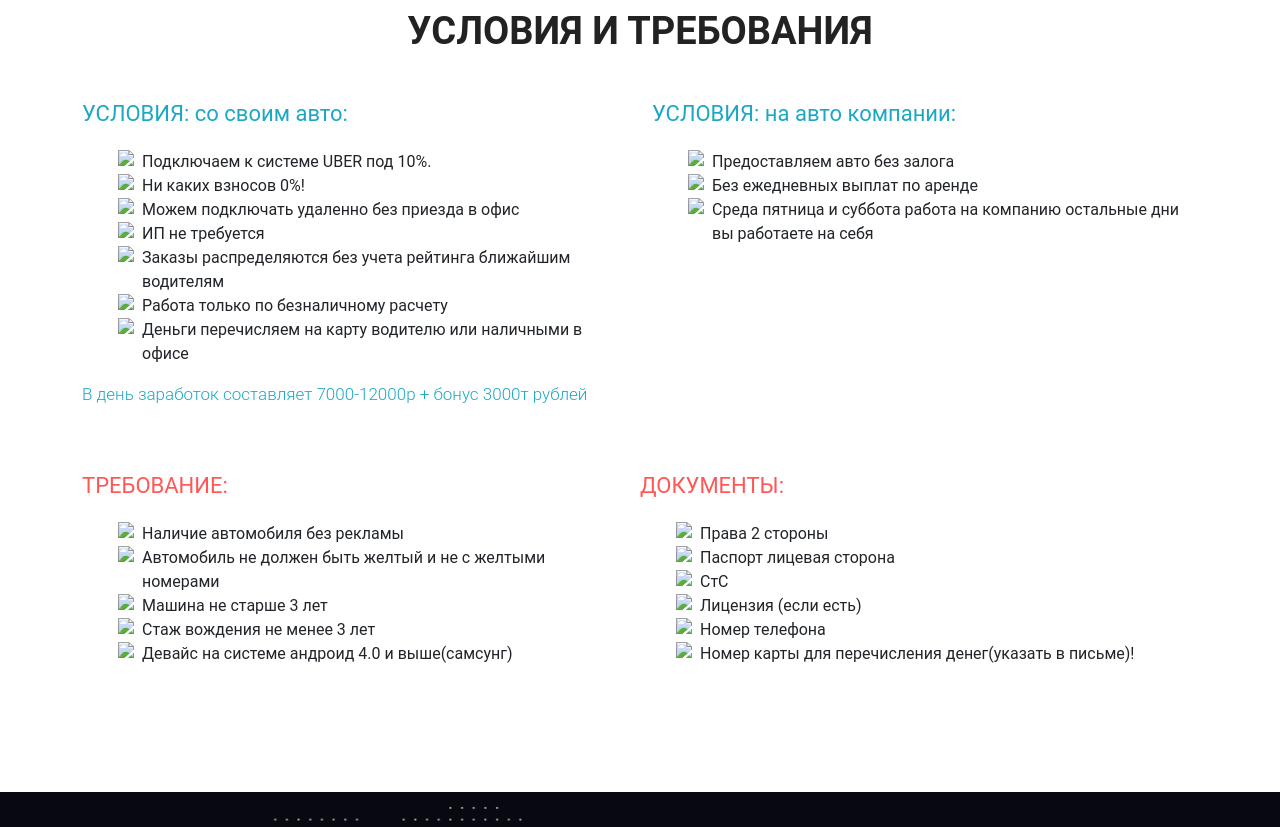
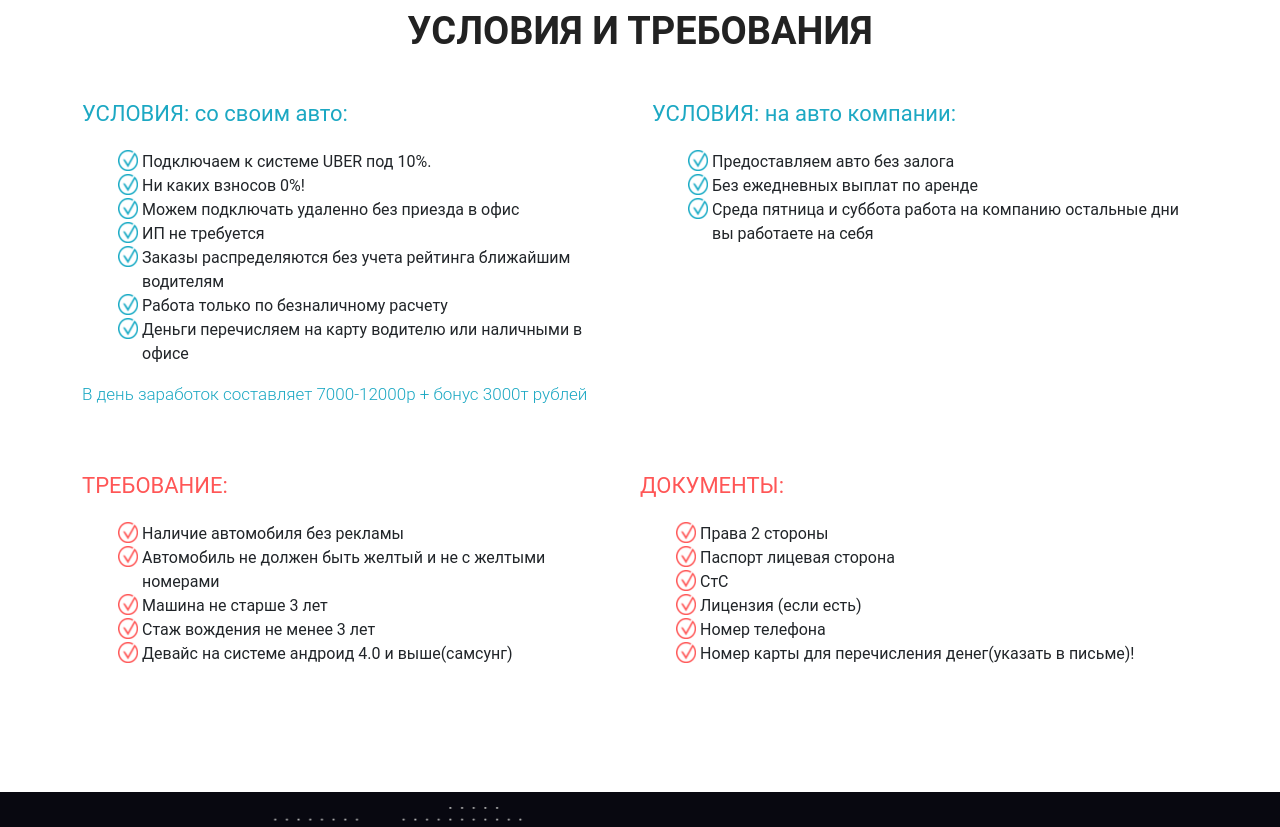
Before and after one commit to leonov-a-a/leonov-a-a.github.io, a plain HTML site: page index.html in a window 1280 px wide. Shown: the part 3753-4580 px from the top of the page. Drawn offline with Linux system fonts and the light colour scheme; files whose address does not match are found by name.

Commit message:
Update index.html

```diff
--- a/index.html
+++ b/index.html
@@ -232,7 +232,7 @@
             <div class="label_white">Возможности</div>
             <div class="title_white">Выбор - отличная штука!</div>
             <div class="subtitle_white">Закажите автомобиль, который подходит вам по стилю и бюджету</div>
-            <img src="../src/img/Auto.png" alt="auto">
+            <img src="src/img/Auto.png" alt="auto">
             <div class="auto_descr">Машины на каждый день. <br>Лучше, быстрее и дешевле, чем такси</div>
         </div>
     </section>
@@ -244,45 +244,45 @@
                 <div class="col-12 col-md-6">
                     <div class="conditions_subtitle">УСЛОВИЯ: со своим авто:</div>
                     <ul>
-                        <li><img src="../src/icons/tick.png" alt="tick">Подключаем к системе UBER  под 10%.</li>
-                        <li><img src="../src/icons/tick.png" alt="tick">Ни каких взносов  0%!</li>
-                        <li><img src="../src/icons/tick.png" alt="tick">Можем подключать удаленно без приезда в офис</li>
-                        <li><img src="../src/icons/tick.png" alt="tick">ИП не требуется</li>
-                        <li><img src="../src/icons/tick.png" alt="tick">Заказы распределяются без учета рейтинга ближайшим водителям</li>
-                        <li><img src="../src/icons/tick.png" alt="tick">Работа только по безналичному расчету</li>
-                        <li><img src="../src/icons/tick.png" alt="tick">Деньги перечисляем на карту водителю или наличными в офисе</li>
+                        <li><img src="icons/tick.png" alt="tick">Подключаем к системе UBER  под 10%.</li>
+                        <li><img src="icons/tick.png" alt="tick">Ни каких взносов  0%!</li>
+                        <li><img src="icons/tick.png" alt="tick">Можем подключать удаленно без приезда в офис</li>
+                        <li><img src="icons/tick.png" alt="tick">ИП не требуется</li>
+                        <li><img src="icons/tick.png" alt="tick">Заказы распределяются без учета рейтинга ближайшим водителям</li>
+                        <li><img src="icons/tick.png" alt="tick">Работа только по безналичному расчету</li>
+                        <li><img src="icons/tick.png" alt="tick">Деньги перечисляем на карту водителю или наличными в офисе</li>
                     </ul>
                     <div class="conditions_descr">В день заработок составляет 7000-12000р + бонус 3000т рублей</div>
                 </div>
                 <div class="col-12 col-md-6">
                     <div class="conditions_subtitle">УСЛОВИЯ: на авто компании:</div>
                     <ul>
-                        <li><img src="../src/icons/tick.png" alt="tick">Предоставляем авто без залога</li>
-                        <li><img src="../src/icons/tick.png" alt="tick">Без ежедневных выплат по аренде</li>
-                        <li><img src="../src/icons/tick.png" alt="tick">Среда пятница и суббота работа на компанию остальные дни вы работаете на себя</li>
+                        <li><img src="icons/tick.png" alt="tick">Предоставляем авто без залога</li>
+                        <li><img src="icons/tick.png" alt="tick">Без ежедневных выплат по аренде</li>
+                        <li><img src="icons/tick.png" alt="tick">Среда пятница и суббота работа на компанию остальные дни вы работаете на себя</li>
                     </ul>
                 </div>
             <div class="row">
                 <div class="col-12 col-md-6">
                     <div class="conditions_subtitle_red" id="requirements">требование:</div>
                     <ul>
-                        <li><img src="../src/icons/tick_r.png" alt="tick">Наличие автомобиля без рекламы</li>
-                        <li><img src="../src/icons/tick_r.png" alt="tick">Автомобиль не должен быть желтый и не с желтыми
+                        <li><img src="icons/tick_r.png" alt="tick">Наличие автомобиля без рекламы</li>
+                        <li><img src="icons/tick_r.png" alt="tick">Автомобиль не должен быть желтый и не с желтыми
                             номерами</li>
-                        <li><img src="../src/icons/tick_r.png" alt="tick">Машина не старше 3 лет</li>
-                        <li><img src="../src/icons/tick_r.png" alt="tick">Стаж вождения не менее 3 лет</li>
-                        <li><img src="../src/icons/tick_r.png" alt="tick">Девайс на системе андроид 4.0 и выше(самсунг)</li>
+                        <li><img src="icons/tick_r.png" alt="tick">Машина не старше 3 лет</li>
+                        <li><img src="icons/tick_r.png" alt="tick">Стаж вождения не менее 3 лет</li>
+                        <li><img src="icons/tick_r.png" alt="tick">Девайс на системе андроид 4.0 и выше(самсунг)</li>
                     </ul>
                 </div>
                 <div class="col-12 col-md-6">
                     <div class="conditions_subtitle_red">ДОКУМЕНТЫ:</div>
                     <ul>
-                        <li><img src="../src/icons/tick_r.png" alt="tick">Права 2 стороны</li>
-                        <li><img src="../src/icons/tick_r.png" alt="tick">Паспорт лицевая сторона</li>
-                        <li><img src="../src/icons/tick_r.png" alt="tick">СтС</li>
-                        <li><img src="../src/icons/tick_r.png" alt="tick">Лицензия (если есть)</li>
-                        <li><img src="../src/icons/tick_r.png" alt="tick">Номер телефона</li>
-                        <li><img src="../src/icons/tick_r.png" alt="tick">Номер карты для перечисления денег(указать в письме)!</li>
+                        <li><img src="icons/tick_r.png" alt="tick">Права 2 стороны</li>
+                        <li><img src="icons/tick_r.png" alt="tick">Паспорт лицевая сторона</li>
+                        <li><img src="icons/tick_r.png" alt="tick">СтС</li>
+                        <li><img src="icons/tick_r.png" alt="tick">Лицензия (если есть)</li>
+                        <li><img src="icons/tick_r.png" alt="tick">Номер телефона</li>
+                        <li><img src="icons/tick_r.png" alt="tick">Номер карты для перечисления денег(указать в письме)!</li>
                     </ul>
                 </div>
             </div>
@@ -336,19 +336,19 @@
             <div>
                 <div class="footer_mobile">
                     <a href="#">
-                        <img src="../src/img/mob_app/app_store.png" alt="App Store">
+                        <img src="img/mob_app/app_store.png" alt="App Store">
                     </a>
                     <a href="#">
-                        <img src="../src/img/mob_app/google_play.png" alt="Google play">
+                        <img src="img/mob_app/google_play.png" alt="Google play">
                     </a>
                     <a href="#">
-                        <img src="../src/img/mob_app/windows_store.png" alt="Windows store">
+                        <img src="img/mob_app/windows_store.png" alt="Windows store">
                     </a>
                 </div>
             </div>
         </div>
     </footer>
 
-    <script src="../src/js/script.js"></script>
+    <script src="js/script.js"></script>
 </body>
 </html>
```
